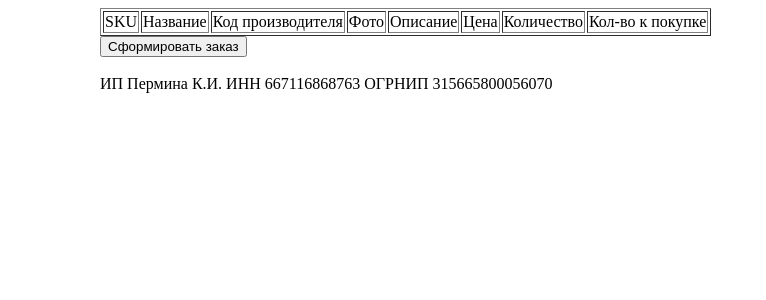
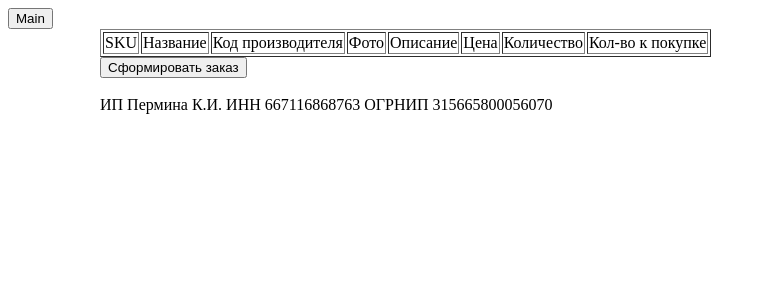
Before and after one commit to Areso/eShowcase, a PHP site: page / in a window 1280 px wide. Shown: the top 300 px of the page, without its empty margins (0-766 px from the left). Run offline with PHP 8.4, Linux system fonts and the light colour scheme; data that the repository does not hold is empty.

Commit message:
unblock one button

```diff
--- a/index.php
+++ b/index.php
@@ -124,7 +124,7 @@ echo "<body>";
 //echo "</div>";
 
 echo "<div class='tab'>";
-//echo "<button class='tablinks' onclick='openTab(event, 'Main')' id='tabCity'>Main</button>";
+echo "<button class='tablinks' onclick='openTab(event,'Main')' id='tabCity'>Main</button>";
 //echo "<button class='tablinks' onclick='openTab(event, 'Explore')' id='tabExplore'>Explore</button>";
 echo "</div>";
 echo "<div id='Main' class='tabcontent'>";
```
